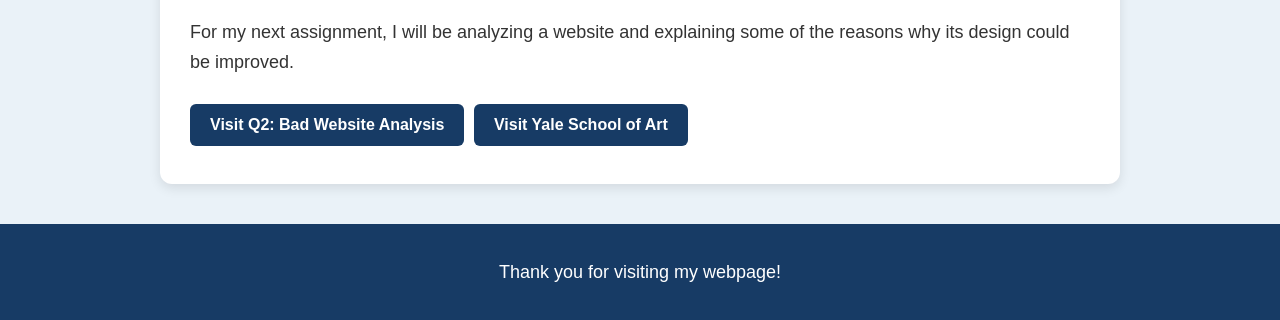
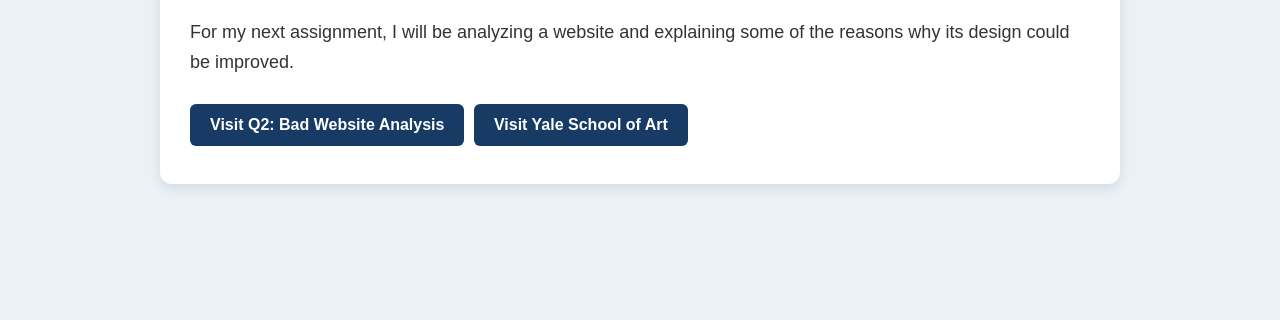
Before and after one commit to abramtadros-code/IT101HW3, a plain HTML site: page index.html in a window 1280 px wide. Shown: the part 1039-1359 px from the top of the page. After the commit the page ends 1258 px from the top, so only its background shows below. Drawn offline with Linux system fonts and the light colour scheme.

Commit message:
Update index.html

```diff
--- a/index.html
+++ b/index.html
@@ -156,9 +156,6 @@
 
     </div>
 
-    <footer>
-        <p>Thank you for visiting my webpage!</p>
-    </footer>
 
 </body>
 </html>
```
